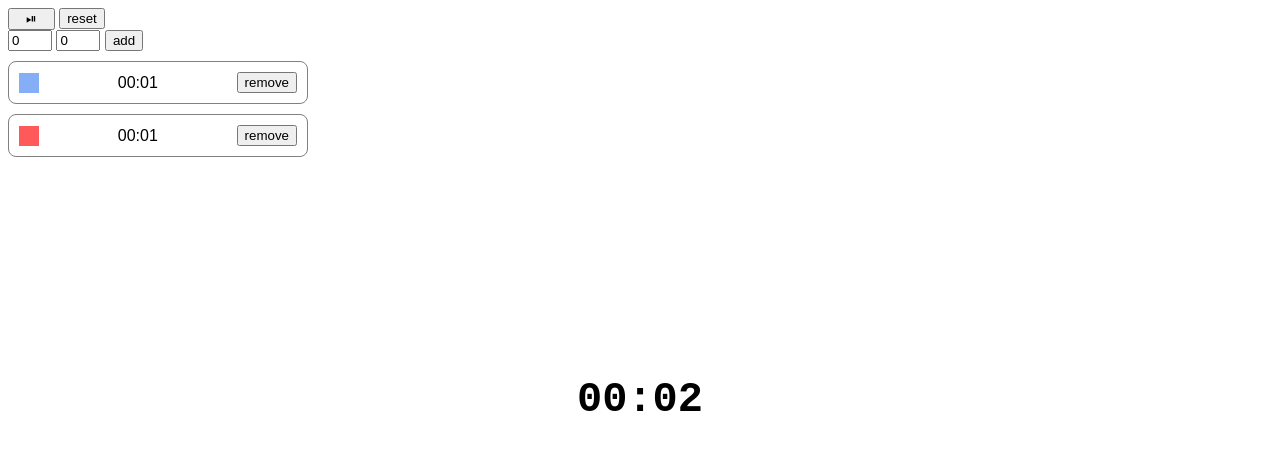
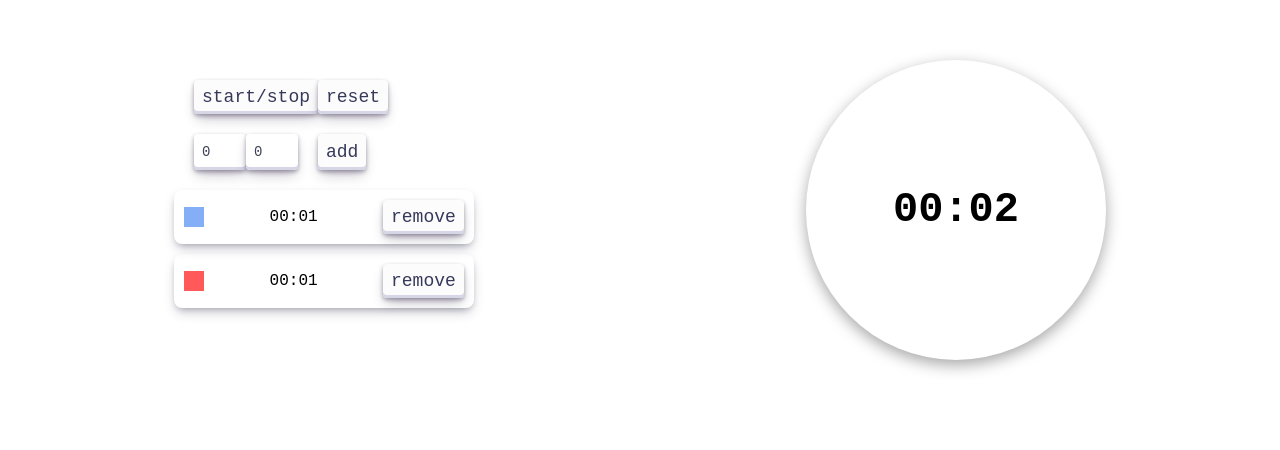
Before and after one commit to luizguilhermesj/interval-timer, a SvelteKit app: page / in a window 1280 px wide. Shown: the top 450 px of the page. Built offline with nearby package versions, Linux system fonts and the light colour scheme.

Commit message:
Plishing things

```diff
--- /dev/null
+++ b/src/lib/Button.svelte
@@ -0,0 +1,51 @@
+
+<script lang="ts">
+    const props = $props()
+</script>
+
+<button class="button" {...props}>{@render props.children()}</button>
+
+<style>
+.button {
+  align-items: center;
+  appearance: none;
+  background-color: #FCFCFD;
+  border-radius: 4px;
+  border-width: 0;
+  box-shadow: rgba(45, 35, 66, 0.4) 0 2px 4px,rgba(45, 35, 66, 0.3) 0 7px 13px -3px,#D6D6E7 0 -3px 0 inset;
+  box-sizing: border-box;
+  color: #36395A;
+  cursor: pointer;
+  display: inline-flex;
+  font-family: "JetBrains Mono",monospace;
+  justify-content: center;
+  line-height: 1;
+  list-style: none;
+  overflow: hidden;
+  padding: 8px;
+  position: relative;
+  text-align: left;
+  text-decoration: none;
+  transition: box-shadow .15s,transform .15s;
+  user-select: none;
+  -webkit-user-select: none;
+  touch-action: manipulation;
+  white-space: nowrap;
+  will-change: box-shadow,transform;
+  font-size: 18px;
+}
+
+.button:focus {
+  box-shadow: #D6D6E7 0 0 0 1.5px inset, rgba(45, 35, 66, 0.4) 0 2px 4px, rgba(45, 35, 66, 0.3) 0 7px 13px -3px, #D6D6E7 0 -3px 0 inset;
+}
+
+.button:hover {
+  box-shadow: rgba(45, 35, 66, 0.4) 0 4px 8px, rgba(45, 35, 66, 0.3) 0 7px 13px -3px, #D6D6E7 0 -3px 0 inset;
+  transform: translateY(-2px);
+}
+
+.button:active {
+  box-shadow: #D6D6E7 0 3px 7px inset;
+  transform: translateY(2px);
+}
+</style>
--- a/src/lib/Clock.svelte
+++ b/src/lib/Clock.svelte
@@ -2,8 +2,6 @@
 	import type Timer from './runes/Timer.svelte';
 
   const { timer }: { timer: Timer } = $props();
-
-
   interface Segments {
     [key:string]: {
       color: string;
@@ -15,27 +13,25 @@
     }
   }
 
-  const segments: Segments = $state({})
+  let segments: Segments = $state({})
 
   const getPosition = (angle: number) : {x:number, y:number} => {
     let deg = (360 + 90 - angle ) % 360
     const rad = deg * (Math.PI/180)
-    const sin = Math.sin(rad)
-    const cos = Math.cos(rad)
-    let x = 50 + cos
-    let y = 50 - sin
-
-    return {x, y}
+    return {
+      x: 50 + Math.cos(rad),
+      y: 50 - Math.sin(rad),
+    }
   }
 
 	$effect(() => {
-    const totalMinutes = timer.intervals.reduce((p,c) => p + c.minutes + c.seconds / 60, 0)
     let offset = 0;
     for(let interval of timer.intervals) {
       const progress = interval.elapsedSeconds / interval.getTotalSeconds()
-      const angle = (((interval.getTotalMinutes()/totalMinutes * 100) * progress) * 360 / 100)
-      const speed = interval.running ? 1 : 0
-      const angleLength = (interval.getTotalMinutes()/totalMinutes * 360);
+      const angle = (((interval.getTotalSeconds() / timer.totalSeconds * 100) * progress) * 360 / 100)
+      // console.log('angle', angle, interval.getTotalSeconds(), timer.totalSeconds, progress)
+      const speed = interval.running ? interval.tickRate / 1000 : 0
+      const angleLength = (interval.getTotalSeconds()/timer.totalSeconds * 360);
       const {x:px, y:py} = getPosition(angleLength + offset - (angleLength / 2))
 
       segments[interval.id] = {
@@ -52,10 +48,12 @@
 
 </script>
 
-{#each Object.values(segments) as segment}
-  <div class="conic-effect" style={`--px:${segment.px}%;--py:${segment.py}%;--speed:${segment.speed}s;--angle:${segment.angle}deg;--color:${segment.color};--offset:${segment.offset}deg`}></div>
-{/each}
-<span class="timer">{timer.display}</span>
+<div class='container'>
+  {#each Object.values(segments) as segment}
+    <div class="conic-effect" style={`--px:${segment.px}%;--py:${segment.py}%;--speed:${segment.speed}s;--angle:${segment.angle}deg;--color:${segment.color};--offset:${segment.offset}deg`}></div>
+  {/each}
+  <span class="timer">{timer.display}</span>
+</div>
 
 
 <style>
@@ -65,6 +63,13 @@
   initial-value: 0deg;
 }
 
+.container {
+  position: relative;
+  height: 300px;
+  width: 300px;
+  border-radius: 50%;
+  box-shadow: rgba(0, 0, 0, 0.35) 0px 5px 15px;
+}
 .conic-effect {
   height: 300px;
   width: 300px;
--- a/src/lib/index.ts
+++ b/src/lib/index.ts
@@ -2,6 +2,6 @@
 import Clock from '$lib/Clock.svelte'
 import Timer from '$lib/runes/Timer.svelte'
 import Interval from './runes/Interval.svelte'
+import Button from './Button.svelte'
 
-
-export { Timer, Clock, Interval }
+export { Timer, Clock, Interval, Button }
--- a/src/lib/runes/Interval.svelte.ts
+++ b/src/lib/runes/Interval.svelte.ts
@@ -7,8 +7,8 @@ export default class Interval {
     display: string = $state('')
     running: boolean = $state(false)
     id: number
+    tickRate: number = 1000
 
-    private tickRate: number = 1000
     private interval: number = 0
     private totalSeconds: number = 0
 
@@ -19,17 +19,13 @@ export default class Interval {
 
         this.normalizeTime(minutes, seconds)
 
-        this.display = `${this.pad(this.minutes)}:${this.pad(Math.round(this.seconds))}`
+        this.updateDisplay(this.minutes, this.seconds)
     }
 
     getTotalSeconds() {
         if (this.totalSeconds) return this.totalSeconds
         this.totalSeconds = this.minutes * 60 + this.seconds
         return this.totalSeconds
-    }
-
-    getTotalMinutes() {
-        return this.minutes + this.seconds / 60
     }
 
     start() {
@@ -46,18 +42,20 @@ export default class Interval {
     reset() {
         this.pause()
         this.elapsedSeconds = 0
+        this.updateDisplay(this.minutes, this.seconds)
     }
 
     isFinished() {
         return this.elapsedSeconds >= this.getTotalSeconds()
     }
 
+    private updateDisplay(minutes:number, seconds:number) {
+        this.display = `${this.pad(minutes)}:${this.pad(Math.round(seconds))}`
+    }
+
     private normalizeTime(minutes: number, seconds:number) {
-        console.log(minutes, seconds)
         this.minutes = Math.floor(minutes + seconds / 60)
         this.seconds = minutes * 60 % 60 + (seconds % 60)
-
-        console.log(minutes, this.minutes, seconds, this.seconds)
     }
 
     private pad(el: number): string {
@@ -74,7 +72,8 @@ export default class Interval {
 
         this.elapsedSeconds += increment
         const {minutes, seconds} = this.convertSecondsToTime(this.getTotalSeconds() - this.elapsedSeconds)
-        this.display = `${this.pad(minutes)}:${this.pad(seconds)}`
+        // console.log(this.getTotalSeconds() - this.elapsedSeconds, this.elapsedSeconds)
+        this.updateDisplay(minutes, seconds)
     }
 
     private convertSecondsToTime(number: number): { minutes: number, seconds: number } {
--- a/src/lib/runes/Timer.svelte.ts
+++ b/src/lib/runes/Timer.svelte.ts
@@ -5,9 +5,9 @@ export default class Timer {
     display: string = $state('')
     elapsedSeconds: number = $state(0)
     intervals: Interval[] = $state([])
+    totalSeconds: number = $state(0)
 
     private currentIntervalIndex: number = 0
-    private totalSeconds: number = $state(0)
 
     constructor() {
         $effect(() => {
@@ -26,14 +26,14 @@ export default class Timer {
         })
     }
 
-    addInterval(interval : Interval) {
+    addInterval(interval: Interval) {
+        this.reset()
         this.intervals.push(interval)
     }
 
     removeInterval(interval: Interval) {
         this.pause()
         this.reset()
-        console.log(interval)
         this.intervals = this.intervals.filter(el => interval != el)
     }
 
@@ -53,8 +53,10 @@ export default class Timer {
 
     reset() {
         this.currentIntervalIndex = 0
-        this.intervals.map(el => el.reset())
-        if (this.getCurrentInterval().running) return this.start()
+        for (const interval of this.intervals) {
+            interval.pause()
+            interval.reset()
+        }
     }
 
     getCurrentInterval() {
--- a/src/routes/+page.svelte
+++ b/src/routes/+page.svelte
@@ -1,6 +1,6 @@
 
 <script lang="ts">
-  import { Clock, Interval, Timer } from '$lib'
+  import { Clock, Interval, Timer, Button } from '$lib'
 
   let index = 0;
   const getColor = () => {
@@ -23,33 +23,50 @@
   let seconds = 0;
 
   const addInterval = () => {
+    if (minutes || seconds)
     timer.addInterval(new Interval(getColor(), minutes, seconds))
+  }
+
+  const handleKeyPress = (e:KeyboardEvent) => {
+		 if (e.key != 'Enter') return
+
   }
 
 </script>
 
+<div class="main">
   <div>
-  <Clock {timer}/>
-  <button class="play" onclick={timer.startOrPause.bind(timer)}></button>
-  <button class="reset" onclick={timer.reset.bind(timer)}>reset</button>
     <div class="form">
-    <input type="number" bind:value={minutes} min=0 max=60 />
-    <input type="number" bind:value={seconds} min=0 max=60 />
-    <button onclick={addInterval}>add</button>
+      <Button onclick={timer.startOrPause.bind(timer)}>start/stop</Button>
+      <Button onclick={timer.reset.bind(timer)}>reset</Button>
+    </div>
+    <div class="form">
+      <input onkeypress={handleKeyPress} type="number" bind:value={minutes} min=0 max=60 />
+      <input onkeypress={handleKeyPress} type="number" bind:value={seconds} min=0 max=60 />
+      <Button style={'margin-left: 20px'} onclick={addInterval}>add</Button>
     </div>
     <div class="intervals">
       {#each Object.values(timer.intervals) as interval}
         <div class="interval">
           <div style={`--currentInterval: ${interval.color}`}><span></span></div>
           <div>{interval.display}</div>
-        <button class="delete" onclick={() => timer.removeInterval(interval)}>remove</button>
+          <Button onclick={() => timer.removeInterval(interval)}>remove</Button>
         </div>
       {/each}
     </div>
   </div>
+  <Clock {timer}/>
+</div>
 <style>
   * {
-    font-family: Arial, Helvetica, sans-serif;
+    font-family:'Courier New', Courier, monospace;
+  }
+
+  .main {
+    display: flex;
+    width: 100%;
+    justify-content: space-around;
+    margin-top: 60px;
   }
   span {
       display: block;
@@ -63,19 +80,47 @@
     cursor: pointer;
   }
 
+  .form {
+    margin: 20px;
+    display: flex;
+  }
+
   .form input {
     width: 36px;
+    border: 0;
+    outline: 0;
+    color: rgb(60, 66, 87);
+    background-color: rgb(255, 255, 255);
+    box-shadow: rgba(45, 35, 66, 0.4) 0 2px 4px,rgba(45, 35, 66, 0.3) 0 7px 13px -3px,#D6D6E7 0 -3px 0 inset;
+    border-radius: 4px;
+    font-size: 14px;
+    line-height: 20px;
+    font-weight: 400;
+    padding: 4px 8px;
+    min-height: 28px;
+    vertical-align: middle;
+    transition: background-color .24s,box-shadow .24s;
+    transition-property: background-color, box-shadow;
+    transition-duration: 0.24s, 0.24s;
+    transition-timing-function: ease, ease;
+    transition-delay: 0s, 0s;
+  }
+
+  .form input:focus{
+  box-shadow: #D6D6E7 0 0 0 1.5px inset, rgba(45, 35, 66, 0.4) 0 2px 4px, rgba(45, 35, 66, 0.3) 0 7px 13px -3px, #D6D6E7 0 -3px 0 inset;
+    /* box-shadow: rgb(0 0 0 / 0%) 0px 0px 0px 0px, rgb(58 151 212 / 36%) 0px 0px 0px 4px, rgb(0 0 0 / 0%) 0px 0px 0px 0px, rgb(60 66 87 / 16%) 0px 0px 0px 1px, rgb(0 0 0 / 0%) 0px 0px 0px 0px, rgb(0 0 0 / 0%) 0px 0px 0px 0px, rgb(0 0 0 / 0%) 0px 0px 0px 0px; */
   }
   .intervals {
     width: 300px;
   }
   .interval {
     display: flex;
-    border: 1px solid grey;
     margin: 10px 0;
     padding: 10px;
     border-radius: 8px;
     justify-content: space-between;
     align-items: center;
+    box-shadow: rgba(50, 50, 93, 0.25) 0px 6px 12px -2px, rgba(0, 0, 0, 0.3) 0px 3px 7px -3px;
   }
+
 </style>
```
Lines whose indentation alone changed are shown as unchanged.
